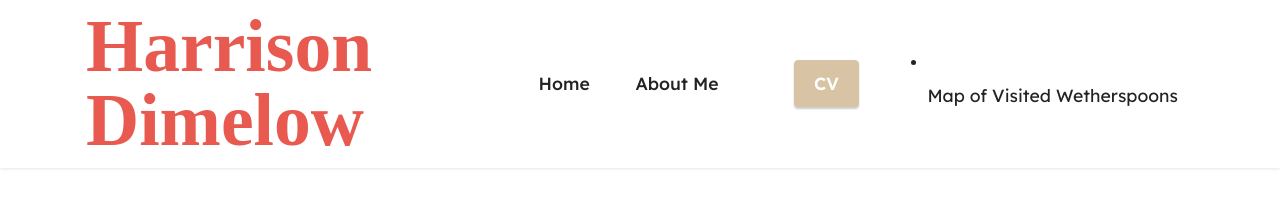
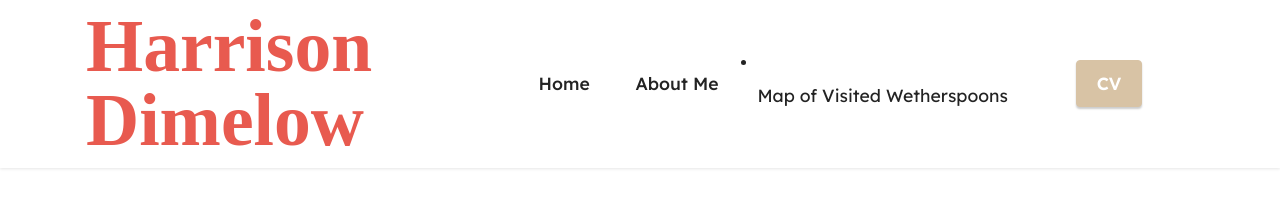
Before and after one commit to dimelow2006/harrisondimelow.co.uk, a plain HTML site: page MapOfVisitedWetherspoons.html in a window 1280 px wide. Drawn offline with Linux system fonts and the light colour scheme; a web font is replaced by a local one.

Commit message:
Update MapOfVisitedWetherspoons.html

```diff
--- a/MapOfVisitedWetherspoons.html
+++ b/MapOfVisitedWetherspoons.html
@@ -64,10 +64,11 @@
             <div class="collapse navbar-collapse" id="navbarSupportedContent">
                 <ul class="navbar-nav nav-dropdown" data-app-modern-menu="true"><li class="nav-item"><a class="nav-link link text-black text-primary display-4" href="#top">Home</a></li>
                     <li class="nav-item"><a class="nav-link link text-black text-primary display-4" href="index.html#content5-2">About Me</a></li></ul>
+                    <li class="nav-item"><a class="nav-link link text-black text-primary display-4" href="https://harrisondimelow.co.uk/MapOfVisitedWetherspoons.html">Map of Visited Wetherspoons</a></li></ul>
 
                 <div class="navbar-buttons mbr-section-btn"><a class="btn btn-secondary display-4" href="http://harrisondimelow.co.uk/assets/documents/cv.pdf" target="_blank">
                         CV</a></div>
-              <li class="nav-item"><a class="nav-link link text-black text-primary display-4" href="index.html#content5-2">Map of Visited Wetherspoons</a></li>
+
             </div>
         </div>
     </nav>
```
